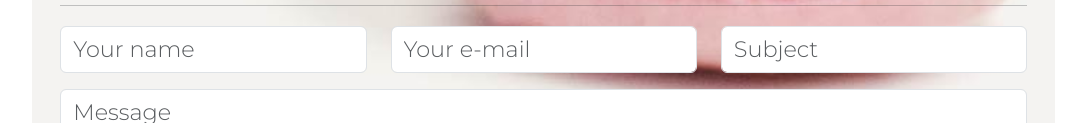
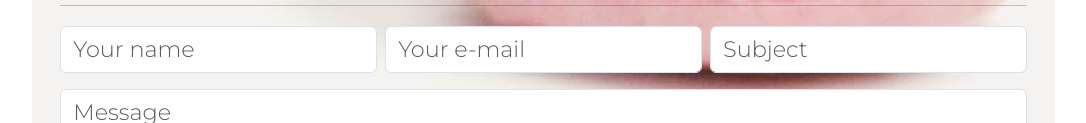
Before and after one commit to L1ttleWizard/tea-project, a website built with webpack: page src/template.html in a window 1280 px wide. Shown: the part 3857-3980 px from the top of the page, without its empty margins (189-1275 px from the left). Built offline with nearby package versions, Linux system fonts and the light colour scheme; files whose address does not match are found by name.

Commit message:
fixed some issues

```diff
--- a/src/template.html
+++ b/src/template.html
@@ -203,8 +203,8 @@
 
 
                         <form class="">
-                            <div class="row row-cols-3">
-                                <div class=" col"><input class="w-100 form-control" type="text" name="your-name"
+                            <div class="d-flex flex-lg-row flex-column gap-2">
+                                <div class=" col "><input class="w-100 form-control" type="text" name="your-name"
                                         value="" aria-required="true" aria-invalid="false" placeholder="Your name">
                                 </div>
                                 <div class="col"><input class="w-100 form-control" type="email" name="your-email"
```
Also changed, not shown: dist/index.html.
